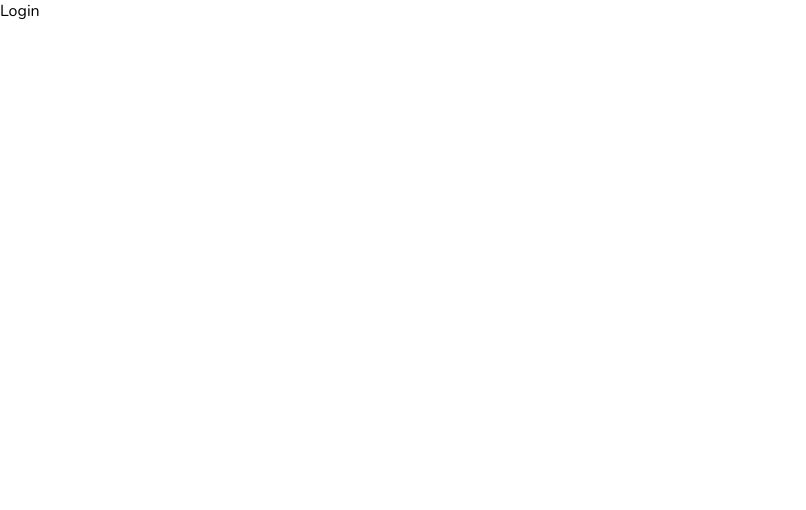
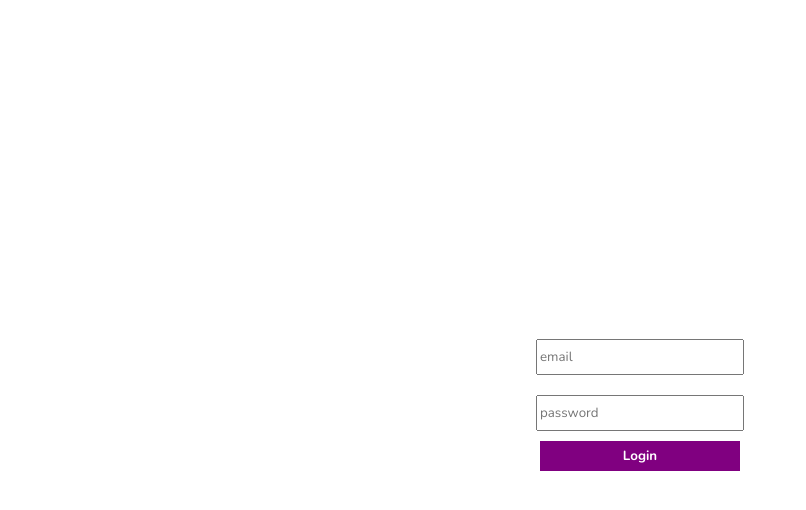
Before and after one commit to SharmaSamridhhi/Admin-Dashboard, a React (Create React App) app: page /login in a window 1280 px wide. Shown: the top 510 px of the page, without its empty margins (0-806 px from the left). Built offline with nearby package versions, Linux system fonts and the light colour scheme.

Commit message:
first commit

```diff
--- a/package.json
+++ b/package.json
@@ -11,6 +11,7 @@
     "@testing-library/jest-dom": "^5.16.2",
     "@testing-library/react": "^12.1.3",
     "@testing-library/user-event": "^13.5.0",
+    "firebase": "^10.14.1",
     "react": "^17.0.2",
     "react-circular-progressbar": "^2.0.4",
     "react-dom": "^17.0.2",
--- a/src/pages/login/Login.jsx
+++ b/src/pages/login/Login.jsx
@@ -1,9 +1,32 @@
-import "./login.scss"
+import { useState } from "react";
+import "./login.scss";
+import { createUserWithEmailAndPassword } from "firebase/auth";
 
 const Login = () => {
+  const [error, setError] = useState(false);
+
+  const handleLogin = (e) => {
+    e.preventDefault();
+  };
+
   return (
-    <div>Login</div>
-  )
-}
+    <div className='login'>
+      <form onSubmit={handleLogin}>
+        <input
+          type='email'
+          placeholder='email'
+          // onChange={(e) => setEmail(e.target.value)}
+        />
+        <input
+          type='password'
+          placeholder='password'
+          // onChange={(e) => setPassword(e.target.value)}
+        />
+        <button type='submit'>Login</button>
+        {error && <span>Wrong email or password!</span>}
+      </form>
+    </div>
+  );
+};
 
-export default Login
+export default Login;
--- a/src/pages/login/login.scss
+++ b/src/pages/login/login.scss
@@ -1,3 +1,34 @@
-.login{
+.login {
+  height: 100vh;
+  display: flex;
+  align-items: center;
+  justify-content: center;
 
+  form {
+    display: flex;
+    flex-direction: column;
+    align-items: center;
+
+    input {
+      width: 200px;
+      height: 30px;
+      margin: 10px;
+    }
+
+    button {
+      width: 200px;
+      height: 30px;
+      border: none;
+      background-color: purple;
+      color: white;
+      font-weight: bold;
+      cursor: pointer;
+    }
+
+    span {
+      font-size: 12px;
+      color: red;
+      margin-top: 10px;
+    }
+  }
 }
```
Also changed, not shown: src/firebase.js (added, +13 -0 lines), 2 other files (tests, documents, lock files or other folders).
